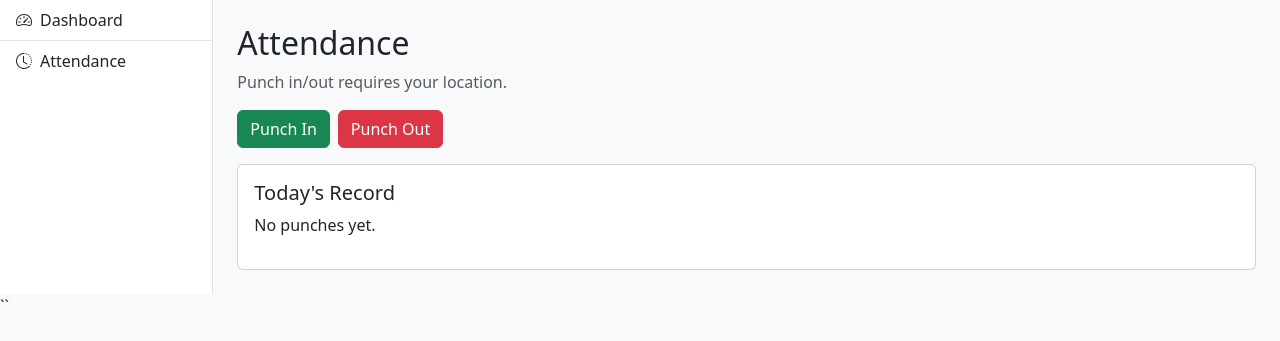
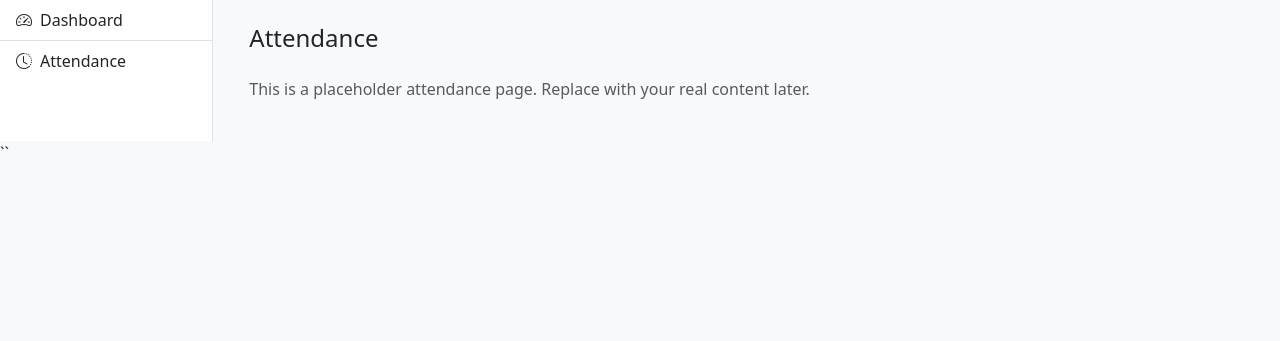
Before and after one commit to psychicloop/EduDAP-CRM, a Flask app: page /app/attendance in a window 1280 px wide. Shown: the part 56-397 px from the top of the page. Run offline with Flask 3, Linux system fonts and the light colour scheme; the visitor is signed in with stand-in values (Sample User, id 1).

Commit message:
Update attendance.html

```diff
--- a/edudap-office/app/templates/attendance.html
+++ b/edudap-office/app/templates/attendance.html
@@ -1,32 +1,10 @@
 
-{% extends 'base.html' %}
+<!-- edudap-office/app/templates/attendance.html -->
+{% extends "base.html" %}
+{% block title %}Attendance · EDUDAP CRM{% endblock %}
 {% block content %}
-<h2>Attendance</h2>
-<p class="text-muted">Punch in/out requires your location.</p>
-<div class="d-flex gap-2 mb-3">
-  <button class="btn btn-success" onclick="punch('in')">Punch In</button>
-  <button class="btn btn-danger" onclick="punch('out')">Punch Out</button>
+<div class="container-fluid">
+  <h1 class="h4 mb-4">Attendance</h1>
+  <p class="text-muted">This is a placeholder attendance page. Replace with your real content later.</p>
 </div>
-<div class="card"><div class="card-body">
-  <h5 class="card-title">Today's Record</h5>
-  {% if record %}
-    <p class="mb-1">In: {{ record.in_time }} {% if record.in_lat %} ({{ record.in_lat }}, {{ record.in_lng }}) {% endif %}</p>
-    <p class="mb-0">Out: {{ record.out_time }} {% if record.out_lat %} ({{ record.out_lat }}, {{ record.out_lng }}) {% endif %}</p>
-  {% else %}
-    <p>No punches yet.</p>
-  {% endif %}
-</div></div>
-<script>
-function punch(action){
-  if(!navigator.geolocation){ alert('Geolocation not supported'); return; }
-  navigator.geolocation.getCurrentPosition(async pos => {
-    const form = new URLSearchParams();
-    form.append('action', action);
-    form.append('lat', pos.coords.latitude);
-    form.append('lng', pos.coords.longitude);
-    const r = await fetch('{{ url_for('portal.attendance_punch') }}', {method:'POST', headers:{'Content-Type':'application/x-www-form-urlencoded'}, body: form});
-    if(r.ok){ location.reload(); } else { const j = await r.json(); alert(j.error||'Failed'); }
-  }, err => alert('Location is required to punch in/out.'));
-}
-</script>
 {% endblock %}
```
